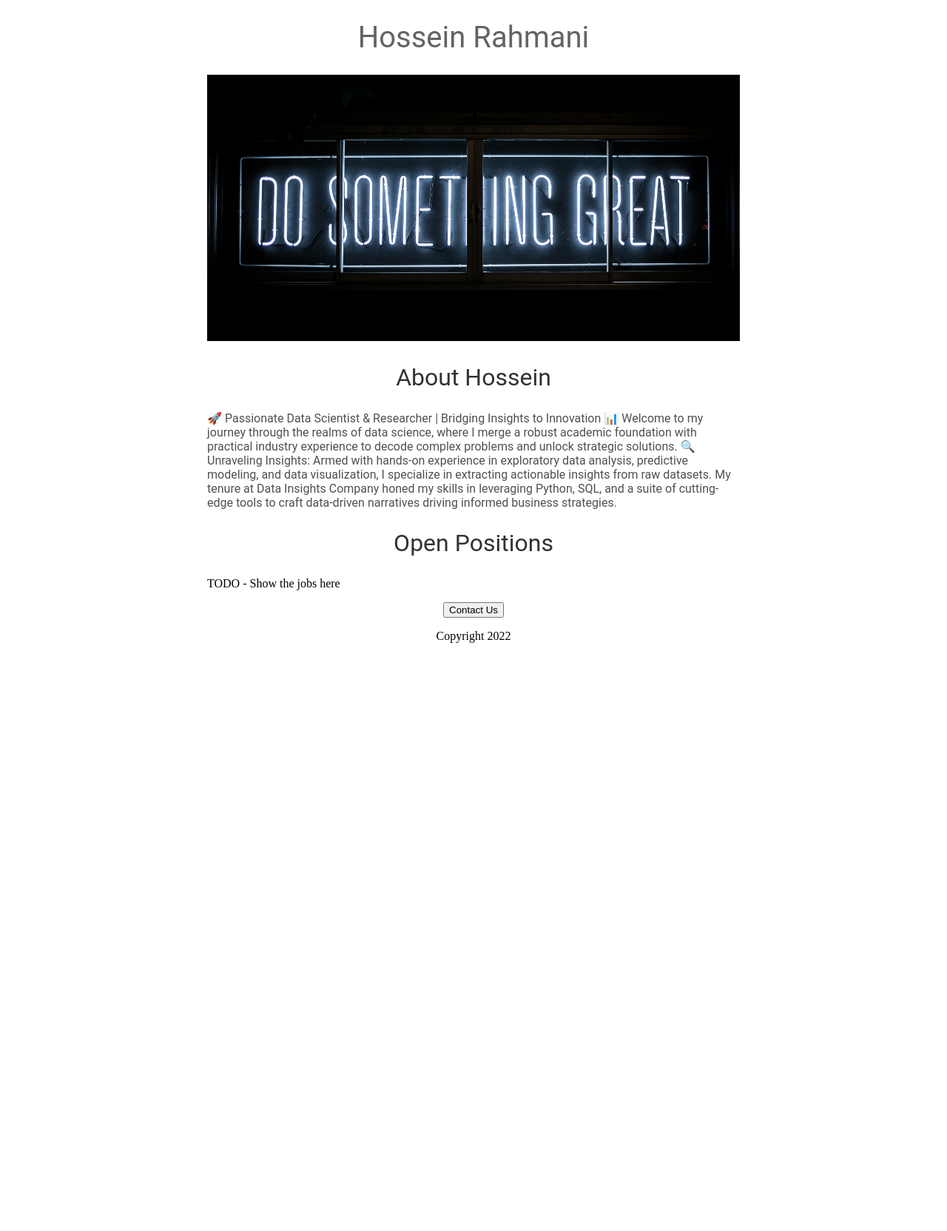
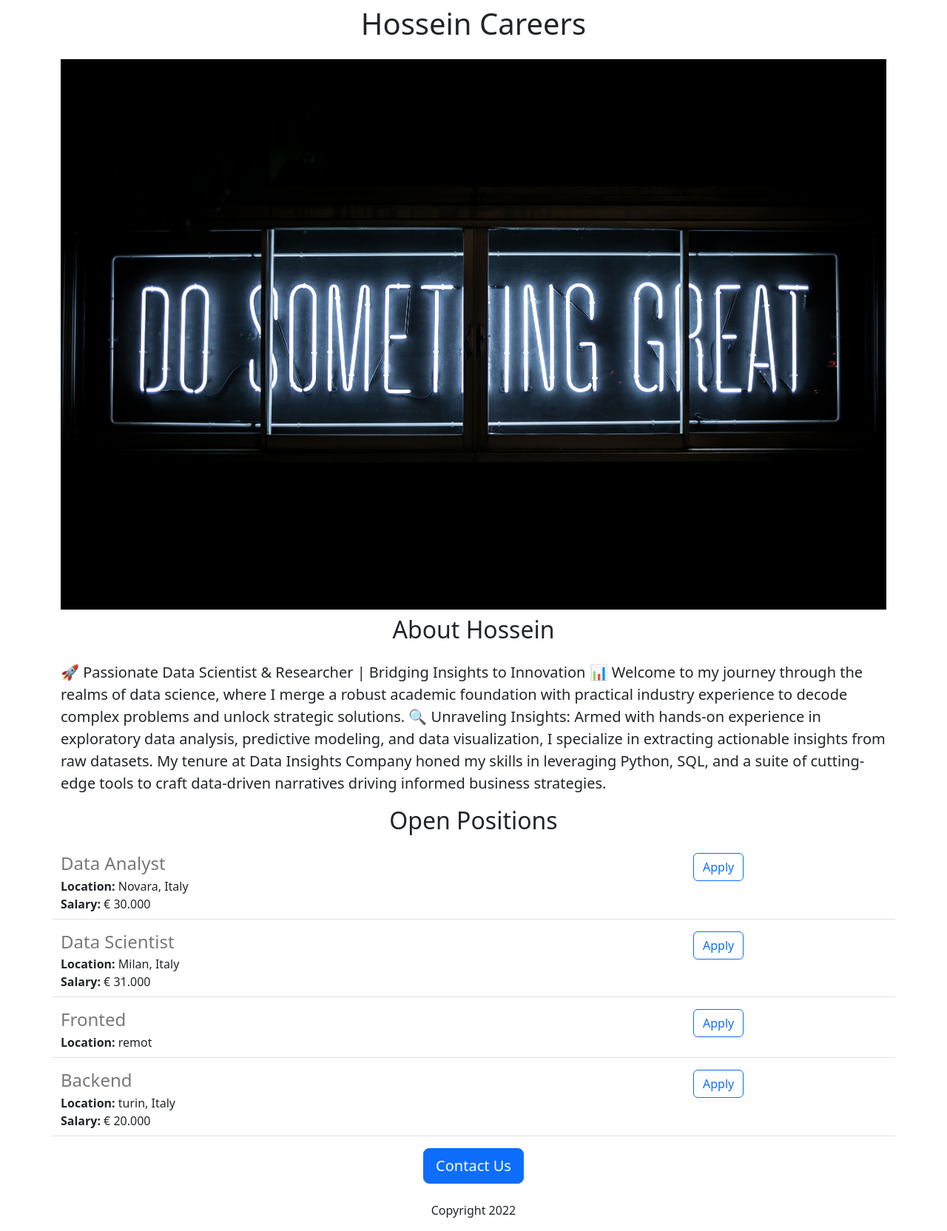
Before and after one commit to H3in-R71/hossein-website-v2, a Flask app: page / in a window 1280 px wide. Shown: the whole page at 74% size. Before the commit the page ends 869 px from the top, so only its background shows below. Run offline with Flask 3, Linux system fonts and the light colour scheme.

Commit message:
added dynamic data and API

```diff
--- a/app.py
+++ b/app.py
@@ -1,9 +1,42 @@
-from flask import Flask, render_template
+from flask import Flask, render_template, jsonify
 
 app = Flask(__name__)
 
+JOBS = [
+  {
+    'id': 1,
+    'title': 'Data Analyst',
+    'location': 'Novara, Italy',
+    'salary': '€ 30.000'
+  },
+  {
+  'id': 2,
+  'title': 'Data Scientist',
+  'location': 'Milan, Italy',
+  'salary': '€ 31.000'
+  },
+  {
+    'id': 3,
+    'title': 'Fronted',
+    'location': 'remot',
+  },
+  {
+    'id': 4,
+    'title': 'Backend',
+    'location': 'turin, Italy',
+    'salary': '€ 20.000'
+  },
+]
+
 @app.route('/')
 def hello_world():
-  return render_template('home.html')
+  return render_template('home.html',
+                        jobs=JOBS,
+                        company_name='Hossein')
+
+
+@app.route('/api/jobs')
+def list_jobs():
+  return jsonify(JOBS)
 if __name__ == '__main__':
   app.run(host='0.0.0.0', debug=True)
--- a/templates/home.html
+++ b/templates/home.html
@@ -2,55 +2,40 @@
 <html>
   <head>
     <title> Hossein Rahmani </title>
+    <meta charset='utf-8'>
+    <meta name='viewport' content='width=device-width, initial-scale=1'>
+    <link
+href="https://cdn.jsdelivr.net/npm/bootstrap@5.3.2/dist/css/bootstrap.min.css" rel="stylesheet" integrity="sha384-T3c6CoIi6uLrA9TneNEoa7RxnatzjcDSCmG1MXxSR1GAsXEV/Dwwykc2MPK8M2HN" crossorigin="anonymous">
     <style>
-      h1 {
-        font-size: 40px;
-        font-family: Roboto;
-        font-weight: normal;
-        color: rgb(100,100,100);
-        text-align: center;
+      #banner {
+        height: 360px;
+        width: 100%;
+        object-fit: cover;
+        margin-bottom: 16px;
       }
-
-      #baner {
-        width: 100%;
-        height: 360px;
-        object-fit: cover;
-      }
-
-      h2 {
-        font-family: Roboto;
-        font-size: 32px;
-        color: rgb(50,50,50);
-        text-align: center;
-        font-weight: normal;
-      }
-
-      .bodytext {
-        font-family: Roboto;
-        color: rgb(80,80,80);
-      }
-
-      #container {
-        max-width: 720px;
-        margin: 0 auto;
-      }
+    </style>
     </style>
   </head>
   <body>
-    <div id='container'>
-      <h1>Hossein Rahmani</h1>
-      <img id='baner' src = 'https://hossein-website1-1.hrahmani174.repl.co/static/baner.jpg'>
-      <h2>About Hossein</h2>
-      <p class='bodytext'> 🚀 Passionate Data Scientist & Researcher | Bridging Insights to Innovation 📊
+    <div class='container'>
+      <h1 class='text-center mt-2 mb-4'>
+        {{company_name}} Careers
+      </h1>
+      <img class='img-fluid' id='baner' src = 'https://hossein-website1-1.hrahmani174.repl.co/static/baner.jpg'>
+      <h2 class='text-center mt-2 mb-4'>About Hossein</h2>
+      <p class='lead'> 🚀 Passionate Data Scientist & Researcher | Bridging Insights to Innovation 📊
 
         Welcome to my journey through the realms of data science, where I merge a robust academic foundation with practical industry experience to decode complex problems and unlock strategic solutions.
 
         🔍 Unraveling Insights: Armed with hands-on experience in exploratory data analysis, predictive modeling, and data visualization, I specialize in extracting actionable insights from raw datasets. My tenure at Data Insights Company honed my skills in leveraging Python, SQL, and a suite of cutting-edge tools to craft data-driven narratives driving informed business strategies.</p>
-      <h2>Open Positions</h2>
-      <p>TODO - Show the jobs here</p>
-      <div style='text-align:center'>
-      <button>Contact Us</button>
-        <p>Copyright 2022</p>
+      <h2 class='text-center mt-2 mb-4'>Open Positions</h2>
+      <div>
+        {% for job in jobs %}
+          {% include 'jobitem.html' %}
+        {% endfor %}
+      <div class='text-center'>
+      <button class='btn btn-primary btn-lg'>Contact Us</button>
+        <p class='mt-4'>Copyright 2022</p>
       </div>
     </div>
   </body>
--- /dev/null
+++ b/templates/jobitem.html
@@ -0,0 +1,20 @@
+<div class='border-bottom row' style='margin-bottom:16px;padding-bottom:8px;'>
+  <div class='col-9'>
+    <h4
+      style='color: rgb(120,120,120); margin-bottom: 4px;'>
+      {{job['title']}}
+    </h4>
+    <div>
+      <b>Location:</b> {{job["location"]}}
+    </div>
+    {% if 'salary' in job %}
+    <div>
+      <b>Salary:</b> {{job["salary"]}}
+    </div>
+    {% endif %}
+  </div>
+  <div class='col-3'>
+    <button type="button" class="btn btn-outline-primary">Apply</button>
+  </div>
+
+</div>
```
